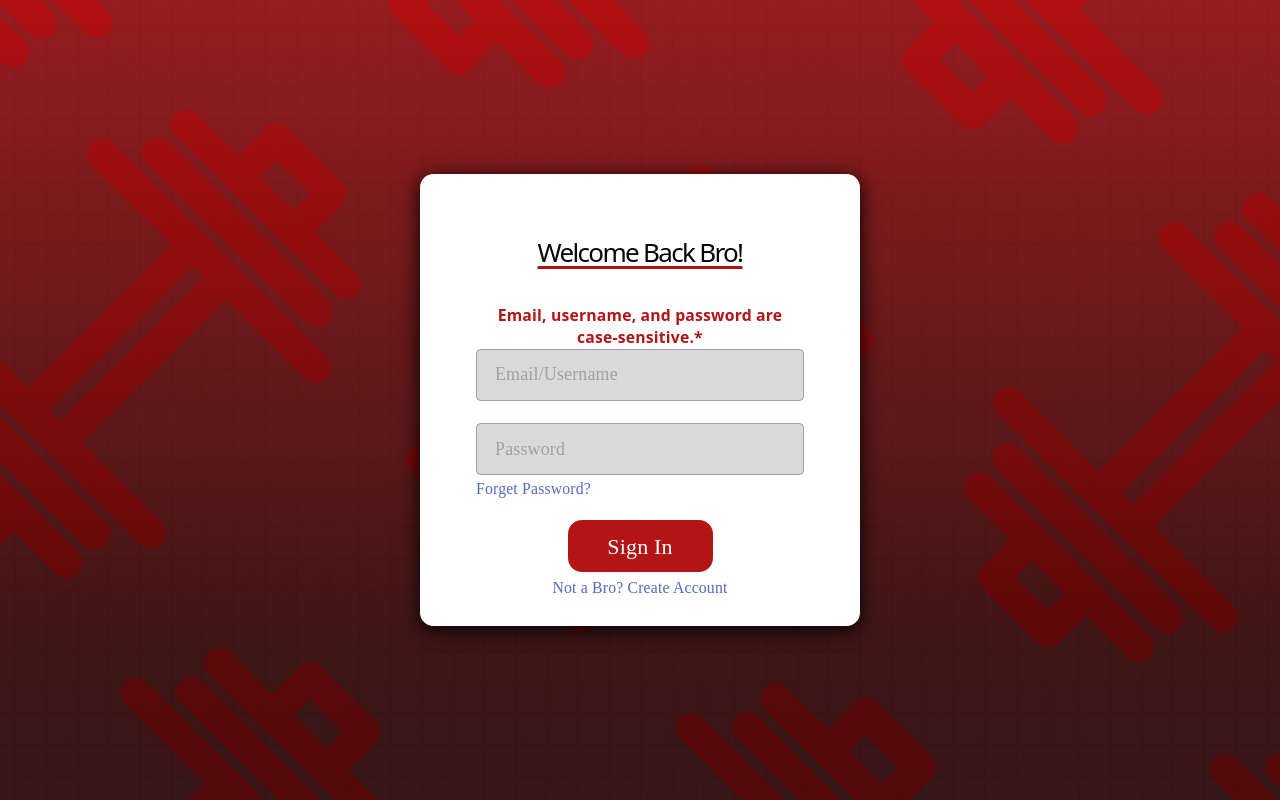
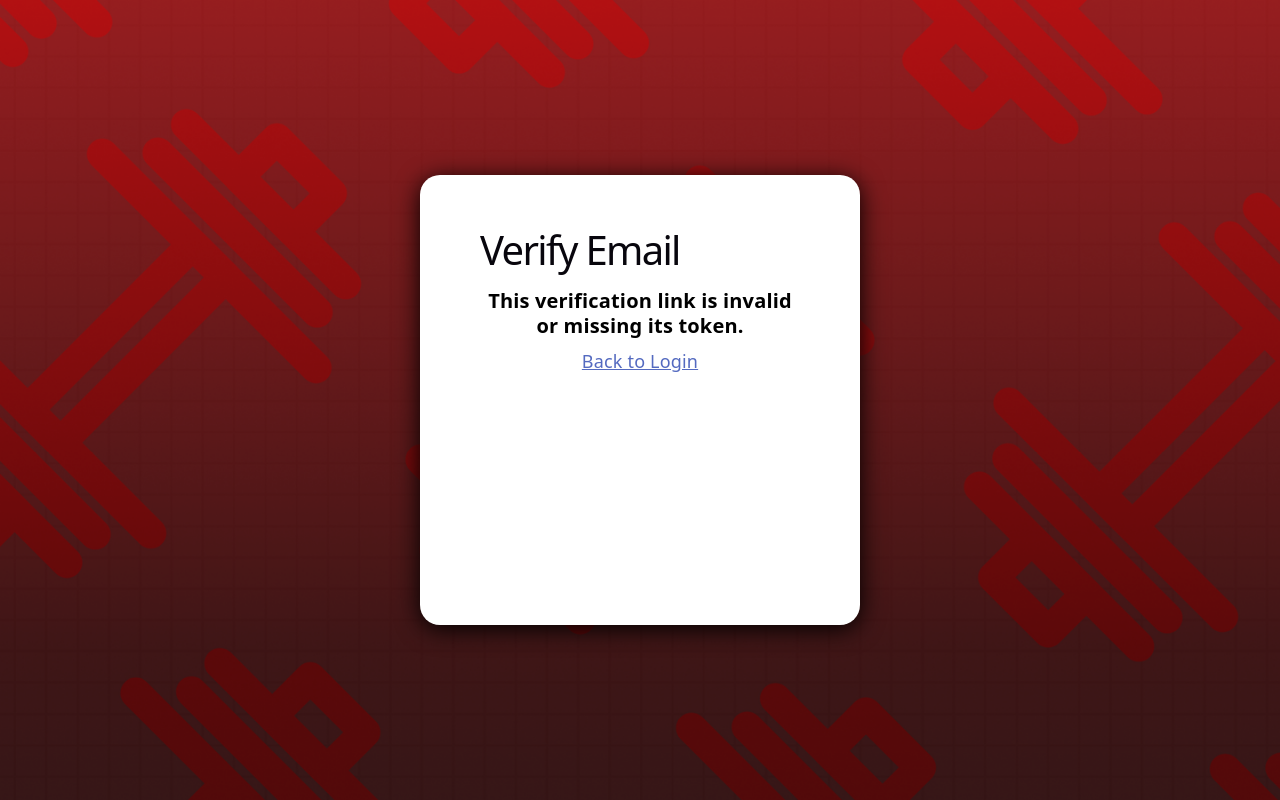
Before and after one commit to mikaylaphilpot/GymBros, a React (Vite) app in the folder frontend/: page /verify-email in a window 1280 px wide. Built offline with nearby package versions, Linux system fonts and the light colour scheme; no server answers.

Commit message:
Implemented verify email page
Created verify email page and modified the reset links to point to our server instead of the local host. Also changed the notification text to display the username instead of userID.

```diff
--- a/frontend/src/App.tsx
+++ b/frontend/src/App.tsx
@@ -12,6 +12,7 @@ import EditUserInfoPage from './pages/EditUserInfoPage'
 import EditSchedulePage from './pages/EditSchedulePage'
 import ResetPasswordPage from "./pages/ResetPasswordPage"
 import NotificationTestPage from "./pages/NotificationTestPage"
+import VerifyEmailPage from "./pages/VerifyEmailPage"
 
 export default function App() {
   return (
@@ -26,6 +27,7 @@ export default function App() {
       <Route path="/profile-page" element={<ProfilePage />} />
       <Route path="/edit-user-info-page" element={<EditUserInfoPage />} />
       <Route path="/edit-schedule-page" element={<EditSchedulePage />} />
+      <Route path="/verify-email" element={<VerifyEmailPage />} />
 
       <Route path="/test-notif-page" element={<NotificationTestPage />} />
 
--- /dev/null
+++ b/frontend/src/pages/VerifyEmailPage.tsx
@@ -0,0 +1,91 @@
+import { useEffect, useState } from "react";
+import { Link, useSearchParams } from "react-router";
+import PageTitle from "../components/PageTitle";
+import ParagraphText from "../components/ParagraphText";
+import "../styles/homepage.css";
+
+export default function VerifyEmailPage() {
+    const [searchParams] = useSearchParams();
+    const token = searchParams.get("token");
+
+    const [message, setMessage] = useState("");
+    const [error, setError] = useState("");
+    const [isVerifying, setIsVerifying] = useState(true);
+
+    useEffect(() => {
+        async function verifyEmail() {
+            setMessage("");
+            setError("");
+            setIsVerifying(true);
+
+            if (!token) {
+                setError("This verification link is invalid or missing its token.");
+                setIsVerifying(false);
+                return;
+            }
+
+            try {
+                const response = await fetch(
+                    `/api/auth/verify-email?token=${encodeURIComponent(token)}`
+                );
+
+                const data = await response.json();
+
+                if (!response.ok) {
+                    throw new Error(data.message || "Email verification failed.");
+                }
+
+                setMessage(data.message || "Your email has been successfully verified! Please log in to your account.");
+            } catch (error) {
+                setError(
+                    error instanceof Error
+                        ? error.message
+                        : "Unable to verify your email."
+                );
+            } finally {
+                setIsVerifying(false);
+            }
+        }
+
+        verifyEmail();
+    }, [token]);
+
+    return (
+        <main>
+            <div className="container-wrapper">
+                <div className="condensed-white-container">
+
+                    <div className="header">
+                        <PageTitle label="Verify Email" />
+                    </div>
+
+                    <div className="verify-email-container">
+
+                        {isVerifying && (
+                            <ParagraphText text="Verifying your email..." />
+                        )}
+
+                        {!isVerifying && message && (
+                            <div className="verification-success" role="status">
+                                <ParagraphText text={message} />
+                            </div>
+                        )}
+
+                        {!isVerifying && error && (
+                            <div className="error-message" role="alert">
+                                <ParagraphText text={error} />
+                            </div>
+                        )}
+
+                        {!isVerifying && (
+                            <div className="pswd-page-routing">
+                                <Link to="/">Back to Login</Link>
+                            </div>
+                        )}
+
+                    </div>
+                </div>
+            </div>
+        </main>
+    );
+}
```
Also changed, not shown: 2 other files (tests, documents, lock files or other folders).
